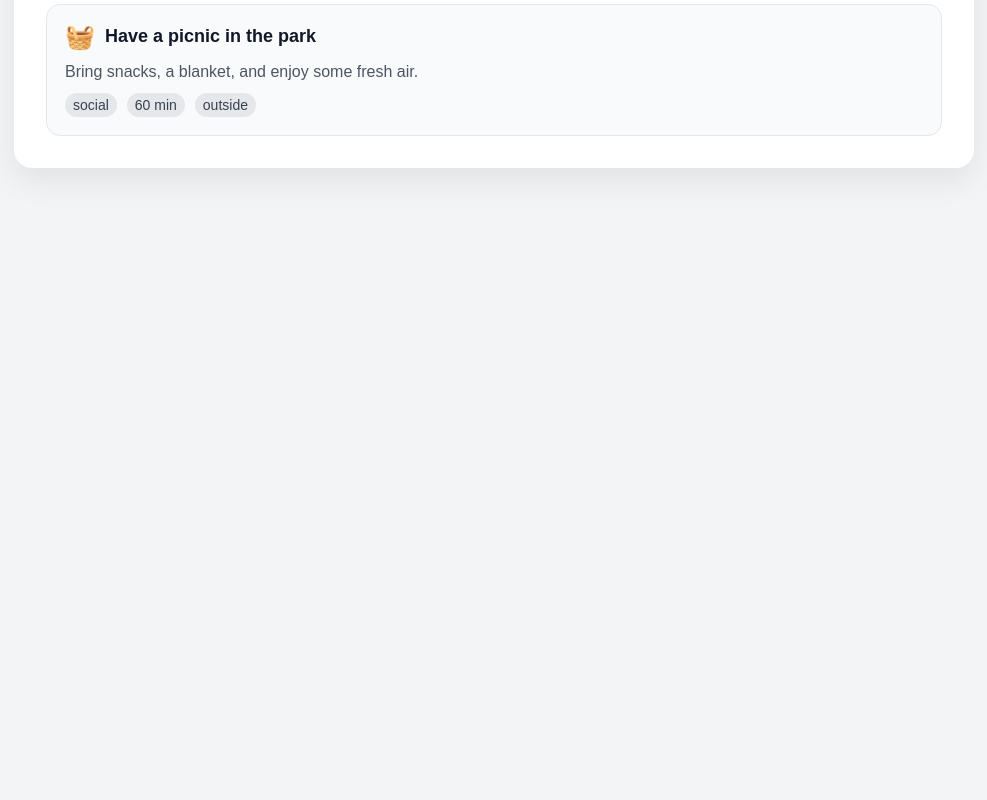
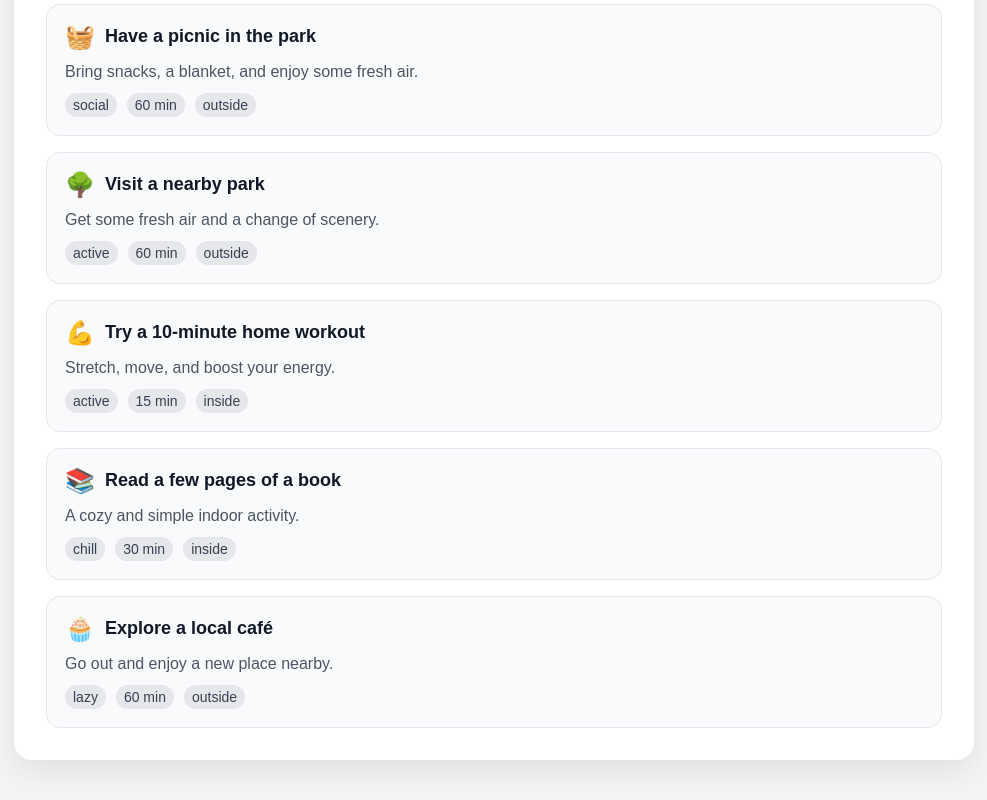
Before and after one commit to chiffa-fox/ReactWorkshop-WeekendActivitySuggester, a React (Vite) app: page / in a window 1280 px wide. Shown: the part 1256-2056 px from the top of the page, without its empty margins (146-1133 px from the left). Before the commit the page ends 1464 px from the top, so only its background shows below. Built offline with nearby package versions, Linux system fonts and the light colour scheme.

Commit message:
Improvement 2 more activities

```diff
--- a/src/data/activities.js
+++ b/src/data/activities.js
@@ -44,4 +44,40 @@ export const activities = [
         location: 'outside',
         emoji: '🧺',
     },
+    {
+        id: 6,
+        title: "Visit a nearby park",
+        description: "Get some fresh air and a change of scenery.",
+        mood: "active",
+        time: "60",
+        location: "outside",
+        emoji: "🌳"
+    },
+    {
+        id: 7,
+        title: "Try a 10-minute home workout",
+        description: "Stretch, move, and boost your energy.",
+        mood: "active",
+        time: "15",
+        location: "inside",
+        emoji: "💪"
+    },
+    {
+        id: 8,
+        title: "Read a few pages of a book",
+        description: "A cozy and simple indoor activity.",
+        mood: "chill",
+        time: "30",
+        location: "inside",
+        emoji: "📚"
+    },
+    {
+        id: 9,
+        title: "Explore a local café",
+        description: "Go out and enjoy a new place nearby.",
+        mood: "lazy",
+        time: "60",
+        location: "outside",
+        emoji: "🧁"
+    }
 ];
```
